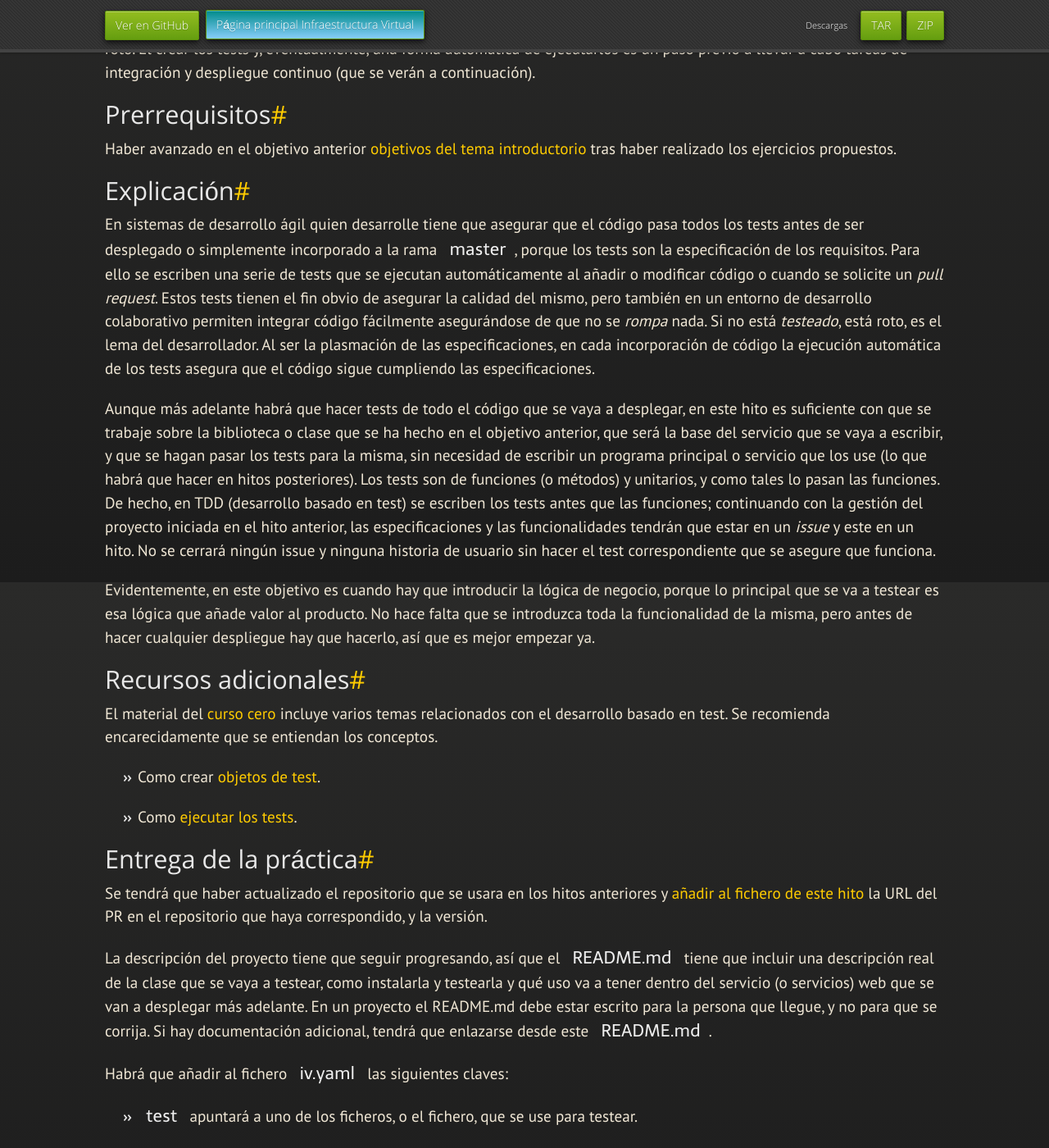
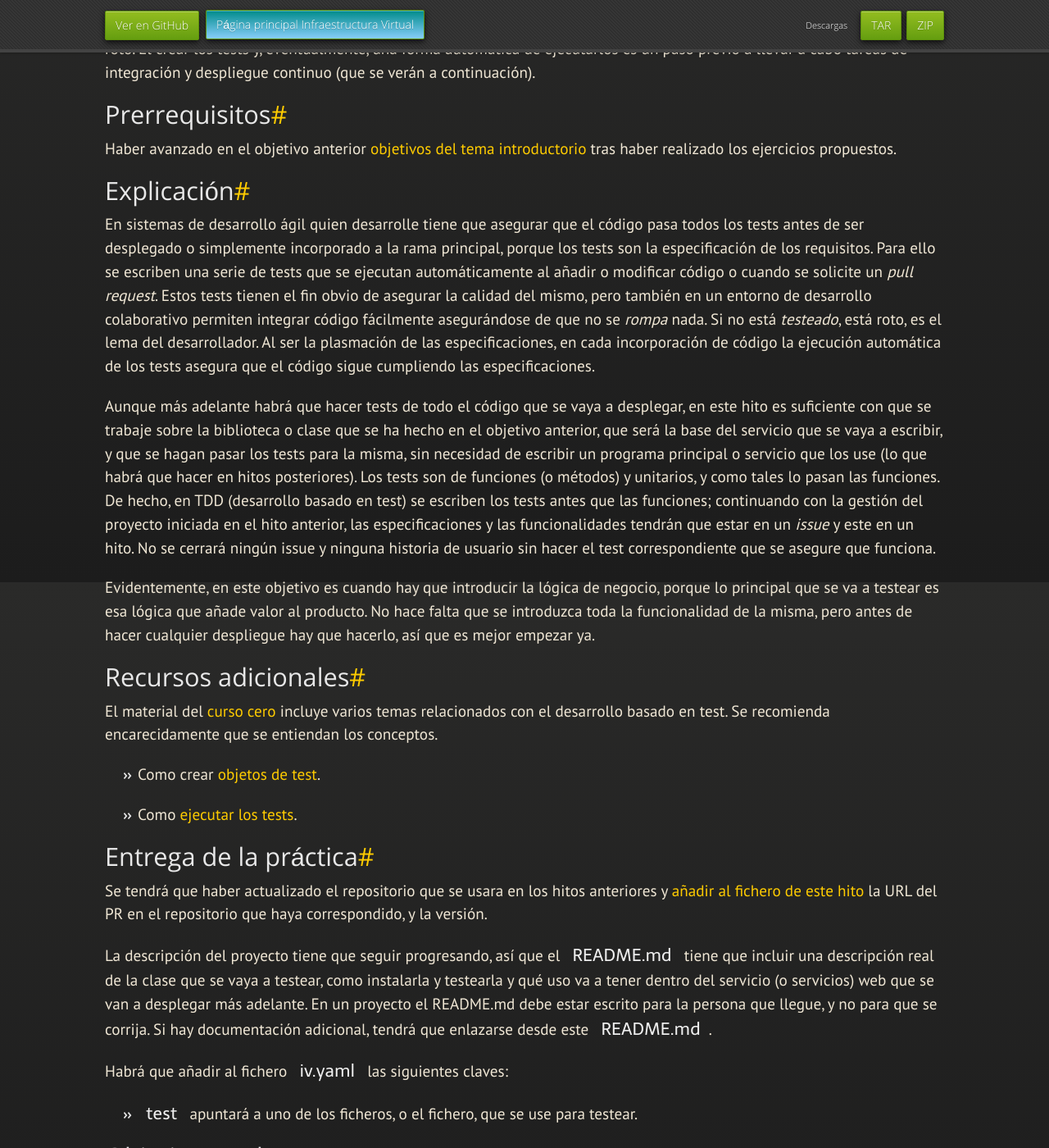
Before and after one commit to JJ/IV, a Jekyll site: the page built from documentos/proyecto/3.Tests.md, in a window 1280 px wide and 1400 px high, scrolled down 190 px. Shown: the whole window at 82% size. Built offline with Jekyll 4.4.1, drawn with Linux system fonts in a browser that asks for light colours; nearby versions of some CDN libraries; some web fonts are replaced; our own code applies the rules of GitHub Pages for plain Markdown files; some of the changed text lies outside the part shown.

Commit message:
Sync documentos/proyecto/3.Tests.md de master a gh-pages

```diff
--- a/documentos/proyecto/3.Tests.md
+++ b/documentos/proyecto/3.Tests.md
@@ -23,31 +23,31 @@ tras haber realizado los ejercicios propuestos.
 
 En sistemas de desarrollo ágil quien desarrolle tiene que asegurar que
 el código pasa todos los tests antes de ser desplegado o simplemente
-incorporado a la rama `master`, porque los tests son la especificación
-de los requisitos. Para ello se escriben
-una serie de tests que se ejecutan automáticamente al añadir o
-modificar código o cuando se solicite un *pull request*. Estos
-tests tienen el fin obvio de asegurar la calidad del mismo, pero
-también en un entorno de desarrollo colaborativo permiten integrar
-código fácilmente asegurándose de que no se *rompa* nada. Si no está
-*testeado*, está roto, es el lema del desarrollador. Al ser la
-plasmación de las especificaciones, en cada incorporación de código la
-ejecución automática de los tests asegura que el código sigue
-cumpliendo las especificaciones.
+incorporado a la rama principal, porque los tests son la especificación
+de los requisitos. Para ello se escriben una serie de tests que se
+ejecutan automáticamente al añadir o modificar código o cuando se
+solicite un *pull request*. Estos tests tienen el fin obvio de
+asegurar la calidad del mismo, pero también en un entorno de
+desarrollo colaborativo permiten integrar código fácilmente
+asegurándose de que no se *rompa* nada. Si no está *testeado*, está
+roto, es el lema del desarrollador. Al ser la plasmación de las
+especificaciones, en cada incorporación de código la ejecución
+automática de los tests asegura que el código sigue cumpliendo las
+especificaciones.
 
 Aunque más adelante habrá que hacer tests de todo el código que se
-vaya a desplegar, en este hito es suficiente con que se trabaje sobre la
-biblioteca o clase que se ha hecho en el objetivo anterior, que será la base del servicio que se vaya a
-escribir, y que se hagan pasar los tests para la misma, sin necesidad
-de escribir un programa principal o servicio que los use (lo que habrá
-que hacer en hitos posteriores). Los tests son de funciones (o
-métodos) y unitarios, y como tales lo pasan las funciones. De hecho,
-en TDD (desarrollo basado en test) se escriben los tests antes que las
-funciones; continuando con la gestión del proyecto iniciada en el hito
-anterior, las especificaciones y las funcionalidades tendrán que estar
-en un *issue* y este en un hito. No se cerrará ningún issue y ninguna
-historia de usuario sin hacer el test correspondiente que se asegure
-que funciona.
+vaya a desplegar, en este hito es suficiente con que se trabaje sobre
+la biblioteca o clase que se ha hecho en el objetivo anterior, que
+será la base del servicio que se vaya a escribir, y que se hagan pasar
+los tests para la misma, sin necesidad de escribir un programa
+principal o servicio que los use (lo que habrá que hacer en hitos
+posteriores). Los tests son de funciones (o métodos) y unitarios, y
+como tales lo pasan las funciones. De hecho, en TDD (desarrollo basado
+en test) se escriben los tests antes que las funciones; continuando
+con la gestión del proyecto iniciada en el hito anterior, las
+especificaciones y las funcionalidades tendrán que estar en un *issue*
+y este en un hito. No se cerrará ningún issue y ninguna historia de
+usuario sin hacer el test correspondiente que se asegure que funciona.
 
 Evidentemente, en este objetivo es cuando hay que introducir la lógica
 de negocio, porque lo principal que se va a testear es esa lógica que
```
Also changed, not shown: other parts of documentos/proyecto/3.Tests.md (+5 -0 lines).
